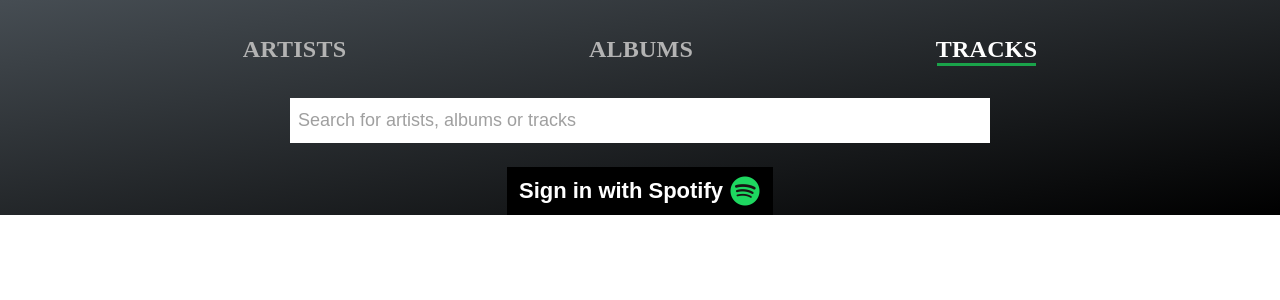
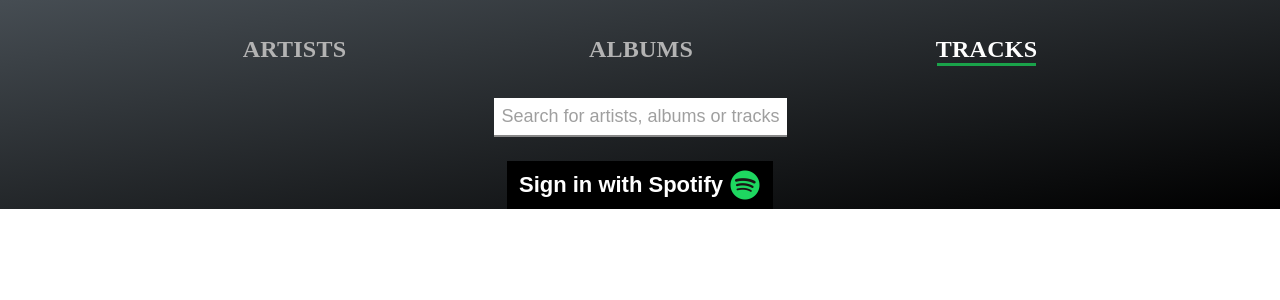
Before and after one commit to princevasconcelos/prova-frontend, a React (Create React App) app: page / in a window 1280 px wide. Shown: the top 300 px of the page. Built offline with nearby package versions, Linux system fonts and the light colour scheme; a web font is replaced by a local one.

Commit message:
refactor: search

```diff
--- a/src/components/Search/index.js
+++ b/src/components/Search/index.js
@@ -3,51 +3,38 @@
 
 import StyledInput from './styles';
 
-import API from '../../services/api';
+import { saveQuery } from '../../store/ducks/query';
 
-import { saveData } from '../../store/ducks/results';
-import { saveQuery } from '../../store/ducks/query';
-import { tokenNotFound } from '../../store/ducks/authentication'
-
-class Search extends React.Component {
-	onInputChange = async event => {
-		const query = event.target.value
-		if (query) {
-			let { tab, authentication, saveData, saveQuery, tokenNotFound } = this.props;
-			tab = tab.toLowerCase();
-
-			const results = await API.search(
-				query,
-				tab.replace(/s$/, ''),
-				authentication.token
-			)
-
-			if (results.error) {
-				return tokenNotFound()
-			}
-
-			saveData(results[tab])
-			saveQuery(query)
+const Search = ({
+	type,
+	authentication: { token },
+	saveQuery,
+	getData
+}) => {
+	async function handleInputChange(event) {
+		const newQuery = event.target.value;
+		if (newQuery) {
+			saveQuery(newQuery)
+			getData(newQuery, type, token)
 		}
 	}
 
-	render() {
-		return (
-			<StyledInput
+	return (
+		<>
+		{console.log('<Search />')}
+		<StyledInput
 				type="text"
 				placeholder='Search for artists, albums or tracks'
-				onChange={this.onInputChange} />
-		)
-	}
+				onChange={handleInputChange} />
+				</>
+	)
 }
 
-const mapStateToProps = ({ tab, authentication }) => ({
-	tab,
+const mapStateToProps = ({ type, authentication }) => ({
+	type,
 	authentication
 })
 
 export default connect(mapStateToProps, {
-	saveData,
-	saveQuery,
-	tokenNotFound
+	saveQuery
 })(Search);
--- a/src/components/Search/styles.js
+++ b/src/components/Search/styles.js
@@ -3,11 +3,14 @@
 import styles from '../../utils/constraint';
 
 const StyledInput = styled.input`
-	width: 90%;
+	width: 293px;
 	margin: 0 10px;
-	border: none;
+	border-right: none;
+	border-left: none;
+	border-top: none;
+	border-color: ${styles.colors.gray};
 	outline: none;
-	padding: 12px 8px;
+	padding: 8px;
 	margin: ${styles.sizes.large} 0px;
 	font-size: ${styles.sizes.medium};
 	color: ${styles.colors.darkerGray};
@@ -17,13 +20,5 @@
 		font-size: ${styles.sizes.medium};
   	opacity: 0.8;
 	};
-
-	@media (min-width: ${styles.screens.tablet}) {
-    width: 500px;
-  };
-
-	@media (min-width: ${styles.screens.desktop}) {
-    width: 700px;
-  };
 `
 export default StyledInput;
```
